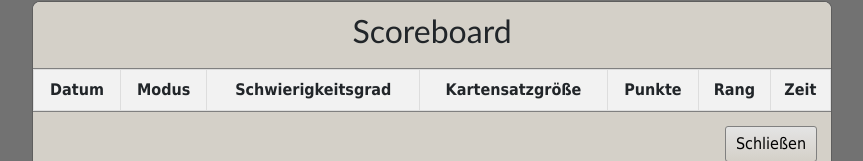
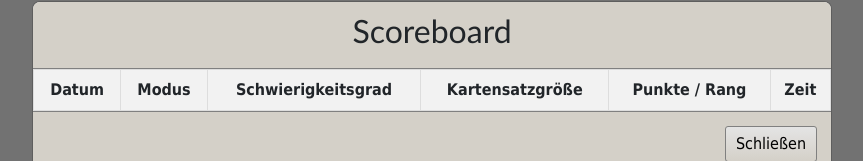
Before and after one commit to dariusvoss/IT_Memory_Online, an Angular app: page / in a window 1280 px wide. Both pictures are taken after a click on the button "Scoreboard". Shown: the part 308-469 px from the top of the page, without its empty margins (208-1071 px from the left). Built offline with nearby package versions, Linux system fonts and the light colour scheme.

Commit message:
Summarize the rang and the points in on column

```diff
--- a/src/app/menu/scoreboard/scoreboard.component.html
+++ b/src/app/menu/scoreboard/scoreboard.component.html
@@ -9,8 +9,8 @@
         <th>Modus</th>
         <th>Schwierigkeitsgrad</th>
         <th>Kartensatzgröße</th>
-        <th>Punkte</th>
-        <th>Rang</th>
+        <th>Punkte / Rang</th>
+        <!-- <th>Rang</th> -->
         <th>Zeit</th>
       </tr>
     </thead>
@@ -20,8 +20,8 @@
         <td>{{ record.mode }}</td>
         <td>{{ record.difficultyLevel }}</td>
         <td>{{ record.deckSize }}</td>
-        <td>{{ record.points }}</td>
-        <td>{{ record.rank }}</td>
+        <td *ngIf="record.points !== '-'">{{ record.points }}</td>
+        <td *ngIf="record.rank !== '-'">{{ record.rank }}</td>
         <td>{{ record.time }}</td>
       </tr>
     </tbody>
```
